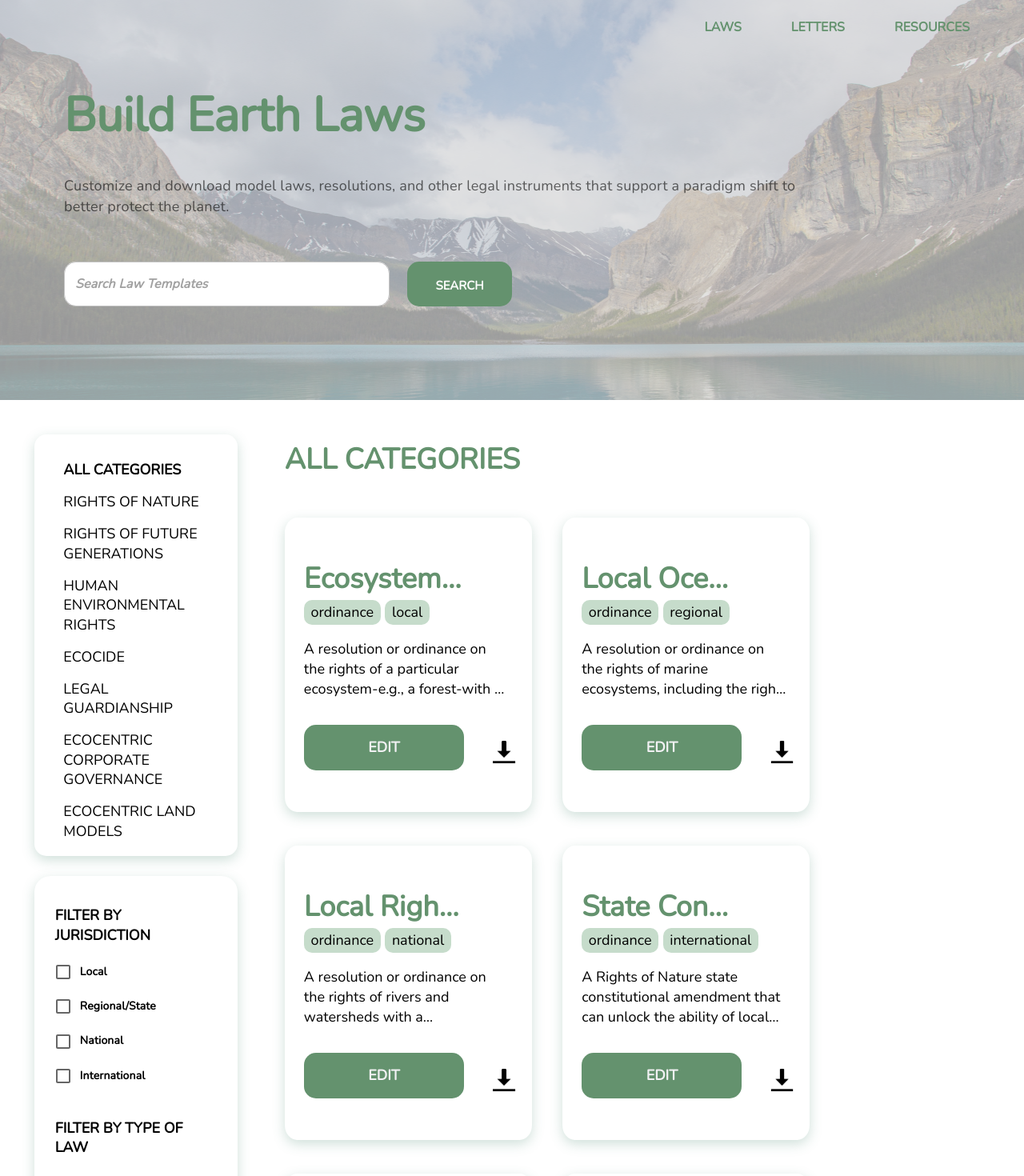
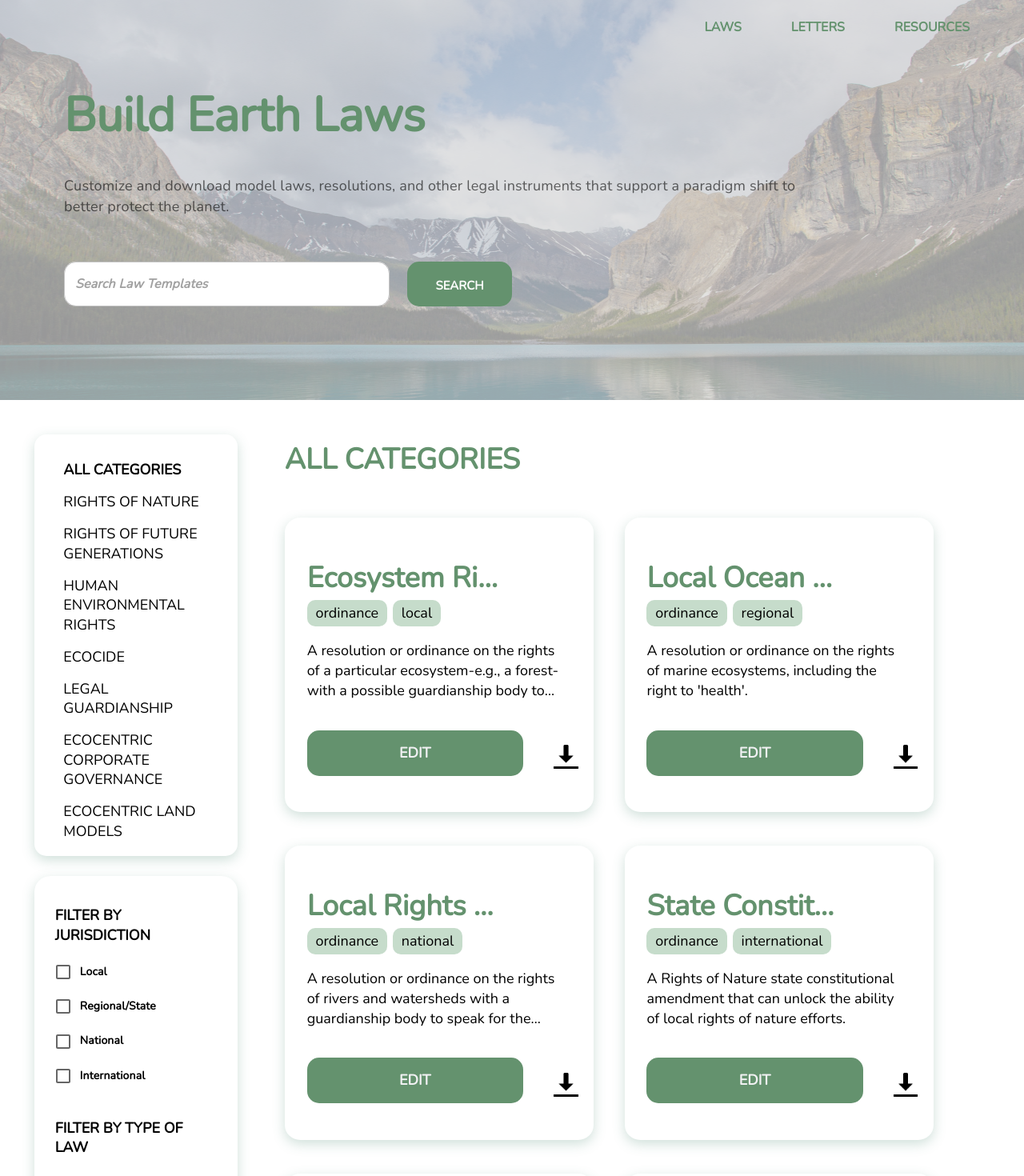
Before and after one commit to cornellh4i/earth-law-center, a React (Create React App) app in the folder client/: page /laws in a window 1280 px wide. Shown: the top 1470 px of the page at 80% size. Built offline with nearby package versions, Linux system fonts and the light colour scheme.

Commit message:
resized law/letter cards to reflect figma

```diff
--- a/client/src/components/TemplateCard/TemplateCard.css
+++ b/client/src/components/TemplateCard/TemplateCard.css
@@ -1,7 +1,7 @@
 @import url('https://fonts.googleapis.com/css?family=Nunito&display=swap');
 
-.card-container{
-    width: 32%;
+.card-container, .card-letter-container{
+    width: 42%;
     height: 23rem;
     border-radius: 5%;
     padding-left: 1%;
@@ -15,6 +15,11 @@
     margin-bottom: 2%;
     box-shadow: 0px 5px 15px rgba(69, 130, 108, 0.25);
 }
+
+.card-letter-container{
+    width:32%;
+}
+
 .card-text-container, .card-image-text-container{
     width: 95%;
     height: 48%;
--- a/client/src/components/TemplateCard/TemplateCard.jsx
+++ b/client/src/components/TemplateCard/TemplateCard.jsx
@@ -84,7 +84,7 @@ const TemplateCard = (props) => {
   ;
   }
   return (
-    <div className='card-container'>
+    <div className={props.letter ? 'card-letter-container' : 'card-container'}>
       {/* only render the TemplateCard's tag if it is a law card, not a letter card */}
       {card_content}
       <div className='card-btn-container'>
```
